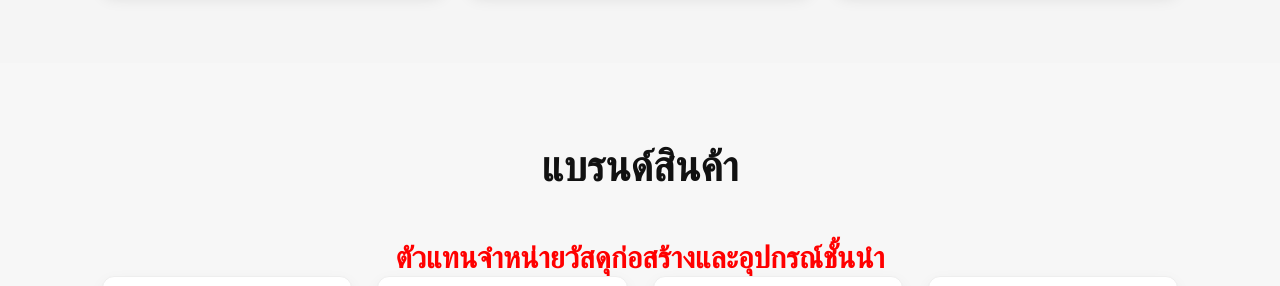
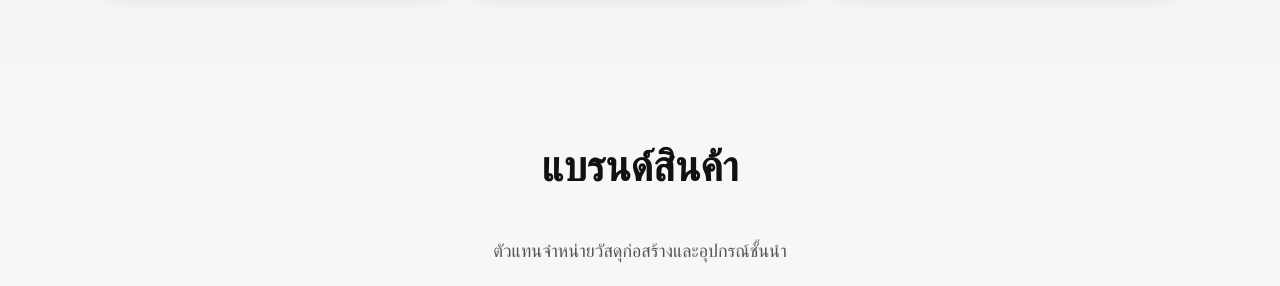
Before and after one commit to devtopup2026-cell/rich-jp-next, a website: page index.html in a window 1280 px wide. Shown: the part 1857-2143 px from the top of the page. Drawn offline with Linux system fonts and the light colour scheme.

Commit message:
Update index.html

```diff
--- a/index.html
+++ b/index.html
@@ -107,10 +107,16 @@
 
 <section class="brands">
 
+<div class="brand-title">
+
 <h2>แบรนด์สินค้า</h2>
-<p style="text-align:center;color:red;font-size:30px;font-weight:bold;">
+
+<p class="brand-sub">
 ตัวแทนจำหน่ายวัสดุก่อสร้างและอุปกรณ์ชั้นนำ
 </p>
+
+</div>
+
 <div class="brands-grid">
 
 <div class="brand-item">
```
